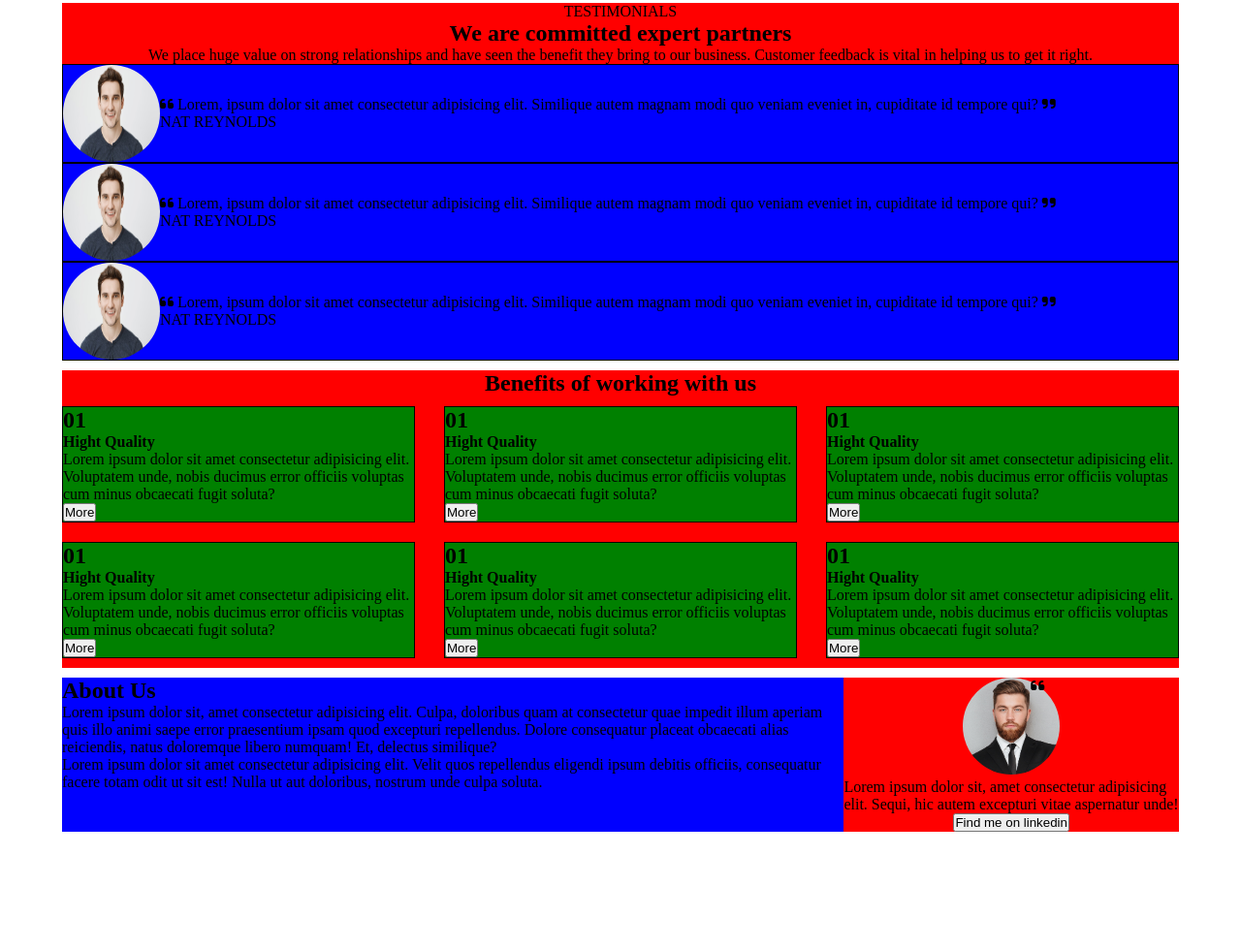
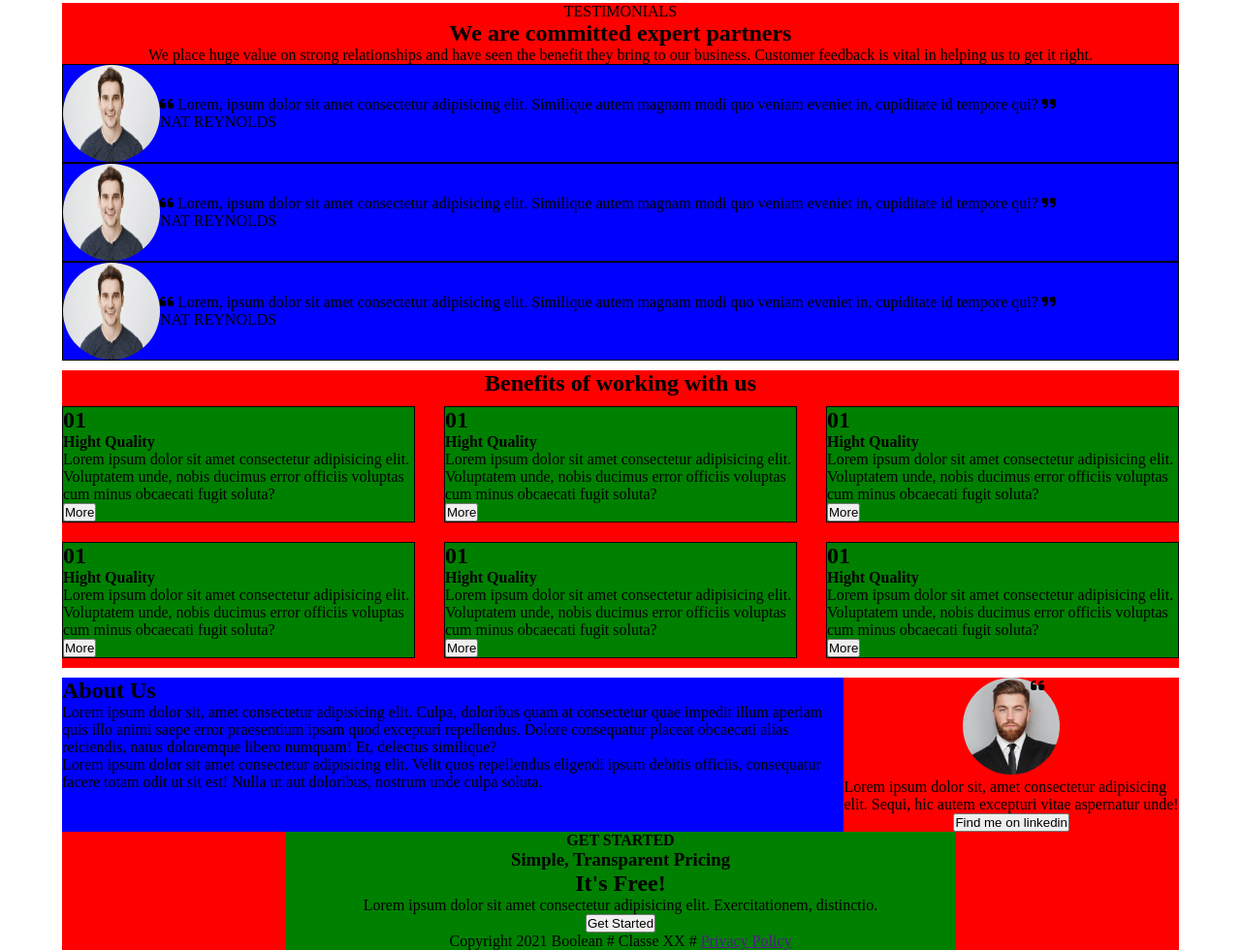
Before and after one commit to RiccardoVoltolina/htmlcss-responsive-layout, a plain HTML site: page index.html in a window 1280 px wide. Shown: the part 1308-2288 px from the top of the page at 97% size. Before the commit the page ends 2166 px from the top, so only its background shows below. Drawn offline with Linux system fonts and the light colour scheme.

Commit message:
add get started section

```diff
--- a/index.html
+++ b/index.html
@@ -215,6 +215,21 @@
                 </div>
             </div>
         </section>
+
+        <!-- end about us section -->
+
+        <!-- start get started section -->
+
+        <div class="main_container">
+            <div class="container_get_started">
+                <h4>GET STARTED</h4>
+                <h3>Simple, Transparent Pricing</h3>
+                <h2>It's Free!</h2>
+                <p>Lorem ipsum dolor sit amet consectetur adipisicing elit. Exercitationem, distinctio.</p>
+                <button>Get Started</button>
+                <div>Copyright 2021 Boolean # Classe XX # <a href="">Privacy Policy</a></div>
+            </div>
+        </div>
     </main>
 
     <footer>
--- a/style/style.css
+++ b/style/style.css
@@ -204,6 +204,17 @@ section {
     left: 70px;
 }
 
+/* start get started section */
+
+.container_get_started {
+    width: 60%;
+    margin: auto;
+    max-width: 1170px;
+    background-color: green;
+    text-align: center;
+}
+
+
 /* 480px display rules */
 
 @media screen and (max-width:480px) {
@@ -274,6 +285,9 @@ section {
         width: 100%;
     }
 
+    /* start get started section */
+
+
 }
 
 /* 768px display rules */
@@ -312,4 +326,6 @@ section {
     }
 
     /* start about us section */
+
+    /* start get started section */
 }
```
